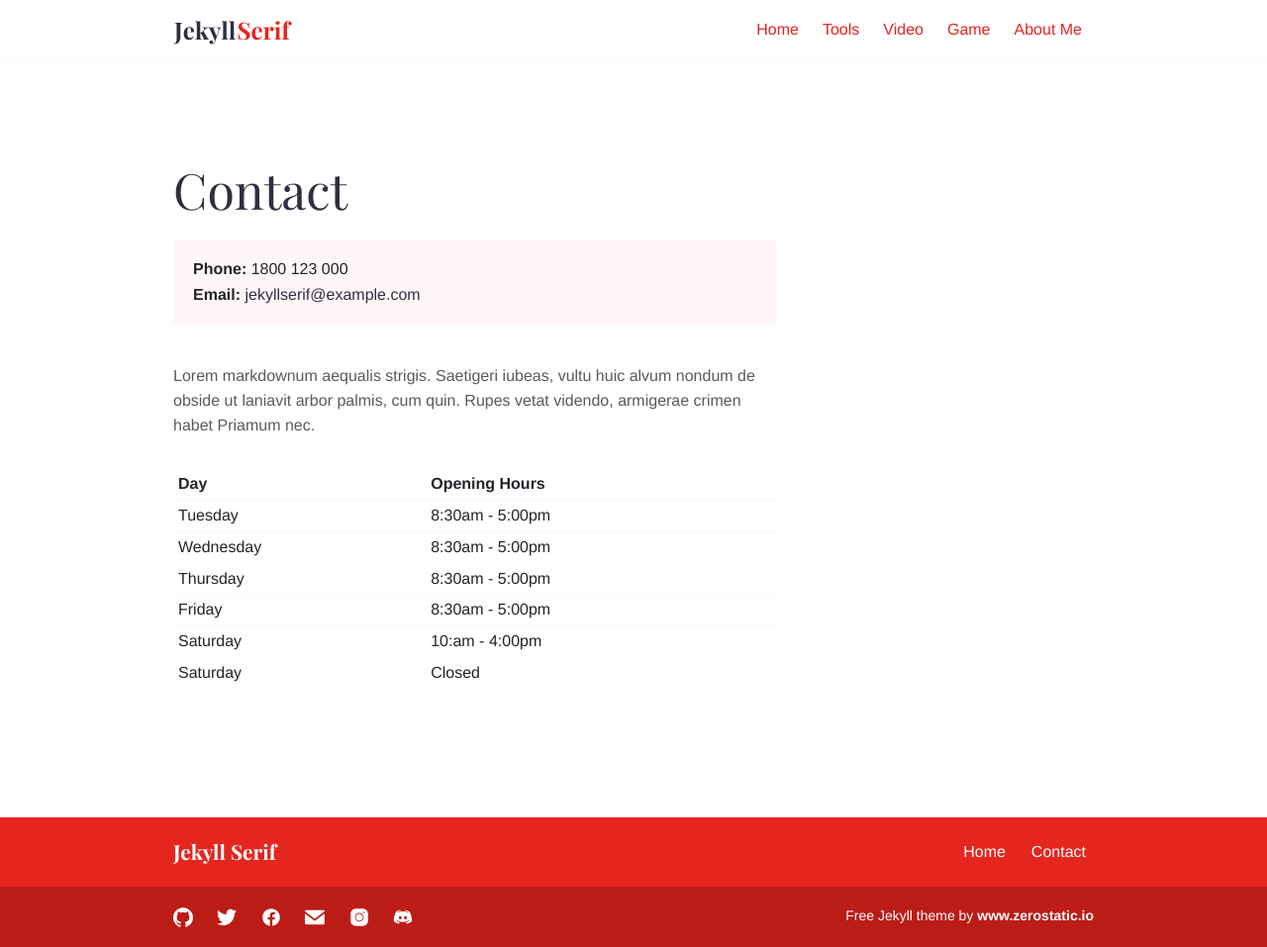
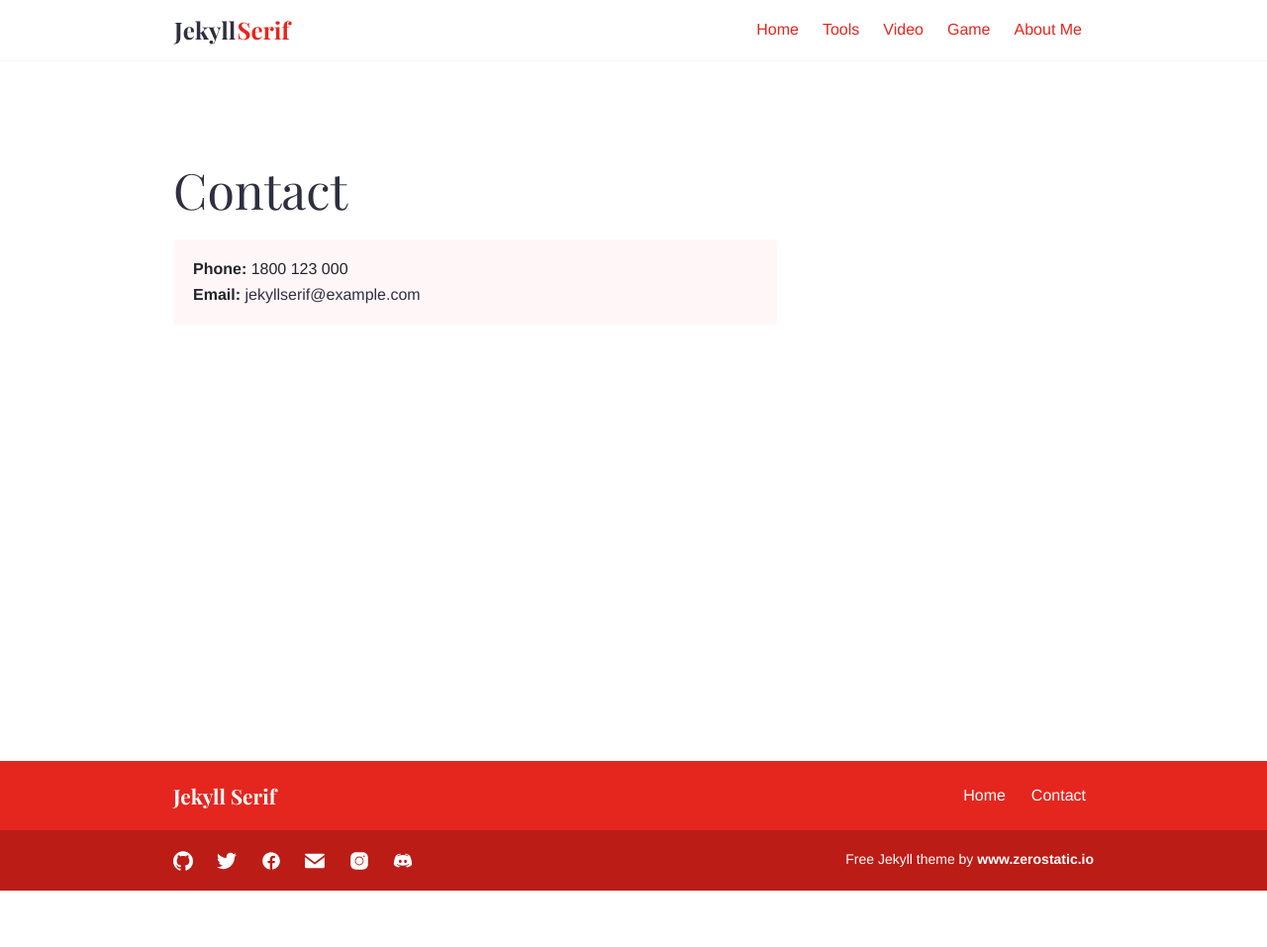
Before and after one commit to ArshnoorSinghThind/knes381Final, a Jekyll site: the page built from contact.md, in a window 1280 px wide. Shown: the whole page at 99% size. Built offline with Jekyll 4.4.1, drawn with Linux system fonts in a browser that asks for light colours; after the commit the page ends 900 px from its top, so only the background shows below that.

Commit message:
Finalize contact information contact.md

```diff
--- a/contact.md
+++ b/contact.md
@@ -3,14 +3,3 @@
 layout: contact
 description: Contact
 ---
-
-Lorem markdownum aequalis strigis. Saetigeri iubeas, vultu huic alvum nondum de obside ut laniavit arbor palmis, cum quin. Rupes vetat videndo, armigerae crimen habet Priamum nec.
-
-| Day       | Opening Hours   |
-| --------- | --------------- |
-| Tuesday   | 8:30am - 5:00pm |
-| Wednesday | 8:30am - 5:00pm |
-| Thursday  | 8:30am - 5:00pm |
-| Friday    | 8:30am - 5:00pm |
-| Saturday  | 10:am - 4:00pm  |
-| Saturday  | Closed          |
```
